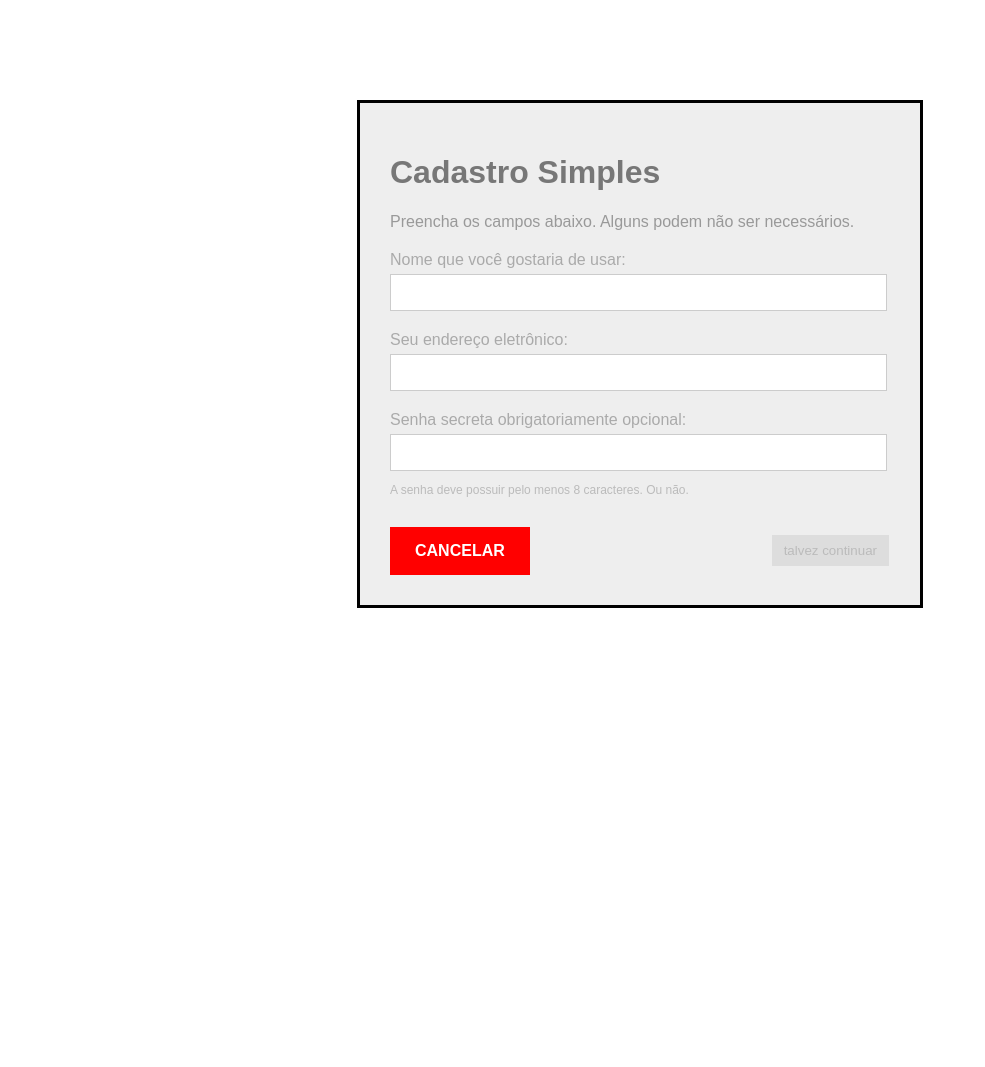
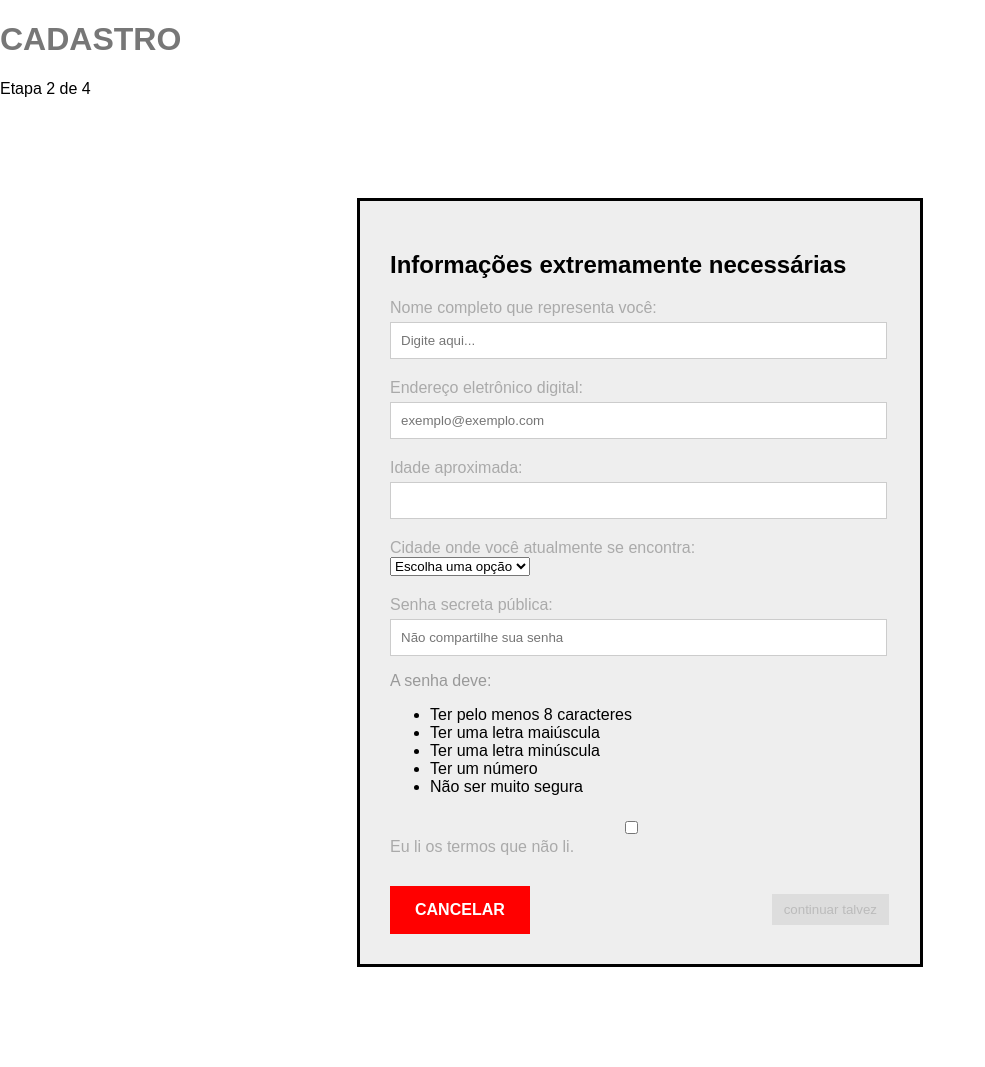
Before and after one commit to edvanviegas/pior_ux, a Flask app: page /cadastro in a window 1280 px wide. Shown: the whole page, without its empty margins (0-985 px from the left). Before the commit the page ends 608 px from the top, so only its background shows below. Run offline with Flask 3, Linux system fonts and the light colour scheme.

Commit message:
Enhance user registration with detailed error handling and additional fields in cadastro form

```diff
--- a/app.py
+++ b/app.py
@@ -11,25 +11,55 @@ def inicio():
 @app.route("/cadastro", methods=["GET", "POST"])
 def cadastro():
     if request.method == "POST":
+
         nome = request.form.get("nome")
         email = request.form.get("email")
+        idade = request.form.get("idade")
         senha = request.form.get("senha")
+        cidade = request.form.get("cidade")
 
-        if not nome or not email or not senha:
+        erros = []
+
+        if not nome:
+            erros.append("O nome aparentemente decidiu não existir.")
+
+        if not email:
+            erros.append("O endereço eletrônico é obrigatório, provavelmente.")
+
+        if not idade:
+            erros.append("Precisamos saber sua idade para continuar.")
+
+        if not senha:
+            erros.append("A senha está vazia. Isso parece inseguro.")
+
+        if len(senha) < 8:
+            erros.append("A senha precisa ter pelo menos 8 caracteres.")
+
+        if not cidade:
+            erros.append("A cidade é obrigatória porque o formulário decidiu.")
+
+        if erros:
             return render_template(
                 "cadastro.html",
-                erro="Erro: todos os campos opcionais são obrigatórios."
+                erros=erros,
+                nome=nome,
+                email=email,
+                idade=idade,
+                cidade=cidade
             )
 
-        if len(senha) < 8:
-            return render_template(
-                "cadastro.html",
-                erro="Senha inválida. A senha precisa ter pelo menos 8 caracteres."
-            )
+        return redirect(url_for("confirmacao"))
 
+    return render_template("cadastro.html", erros=[])
+
+
+@app.route("/confirmacao", methods=["GET", "POST"])
+def confirmacao():
+
+    if request.method == "POST":
         return redirect(url_for("final"))
 
-    return render_template("cadastro.html")
+    return render_template("confirmacao.html")
 
 
 @app.route("/final")
--- a/templates/cadastro.html
+++ b/templates/cadastro.html
@@ -1,42 +1,130 @@
 <!DOCTYPE html>
 <html lang="pt-BR">
+
 <head>
     <meta charset="UTF-8">
     <title>Cadastro</title>
-    <link rel="stylesheet" href="{{ url_for('static', filename='style.css') }}">
+
+    <link rel="stylesheet"
+          href="{{ url_for('static', filename='style.css') }}">
+
+    <script src="{{ url_for('static', filename='script.js') }}"></script>
 </head>
 
 <body>
 
-    <div class="caixa cadastro">
+<div class="topo">
 
-        <h1>Cadastro Simples</h1>
+    <h1>CADASTRO</h1>
 
-        <p class="explicacao">
-            Preencha os campos abaixo. Alguns podem não ser necessários.
+    <div class="progresso">
+        Etapa 2 de 4
+    </div>
+
+</div>
+
+<div class="caixa">
+
+    <h2>Informações extremamente necessárias</h2>
+
+    {% if erros %}
+
+        <div class="erro">
+
+            <h3>SUCESSO!</h3>
+
+            <p>
+                Seu cadastro apresentou alguns pequenos problemas:
             </p>
 
-        {% if erro %}
-            <div class="erro">
-                {{ erro }}
+            <ul>
+
+                {% for erro in erros %}
+                    <li>{{ erro }}</li>
+                {% endfor %}
+
+            </ul>
+
         </div>
+
     {% endif %}
 
-        <form method="POST">
+    <form method="POST" onsubmit="return verificarFormulario()">
 
-            <label>Nome que você gostaria de usar:</label>
-            <input type="text" name="nome">
+        <label>
+            Nome completo que representa você:
+        </label>
 
-            <label>Seu endereço eletrônico:</label>
-            <input type="email" name="email">
+        <input
+            type="text"
+            name="nome"
+            value="{{ nome or '' }}"
+            placeholder="Digite aqui...">
 
-            <label>Senha secreta obrigatoriamente opcional:</label>
-            <input type="password" name="senha">
+        <label>
+            Endereço eletrônico digital:
+        </label>
 
-            <p class="aviso">
-                A senha deve possuir pelo menos 8 caracteres.
-                Ou não.
-            </p>
+        <input
+            type="email"
+            name="email"
+            value="{{ email or '' }}"
+            placeholder="exemplo@exemplo.com">
+
+        <label>
+            Idade aproximada:
+        </label>
+
+        <input
+            type="number"
+            name="idade"
+            value="{{ idade or '' }}">
+
+        <label>
+            Cidade onde você atualmente se encontra:
+        </label>
+
+        <select name="cidade">
+
+            <option value="">Escolha uma opção</option>
+            <option value="Ariquemes">Ariquemes</option>
+            <option value="Porto Velho">Porto Velho</option>
+            <option value="Ji-Paraná">Ji-Paraná</option>
+            <option value="Outra">Outra</option>
+
+        </select>
+
+        <label>
+            Senha secreta pública:
+        </label>
+
+        <input
+            type="password"
+            name="senha"
+            id="senha"
+            placeholder="Não compartilhe sua senha">
+
+        <div class="regras">
+
+            <p>A senha deve:</p>
+
+            <ul>
+                <li>Ter pelo menos 8 caracteres</li>
+                <li>Ter uma letra maiúscula</li>
+                <li>Ter uma letra minúscula</li>
+                <li>Ter um número</li>
+                <li>Não ser muito segura</li>
+            </ul>
+
+        </div>
+
+        <label class="checkbox">
+
+            <input type="checkbox" id="termos">
+
+            Eu li os termos que não li.
+
+        </label>
 
         <div class="botoes">
 
@@ -45,7 +133,7 @@
             </a>
 
             <button type="submit" class="avancar">
-                    talvez continuar
+                continuar talvez
             </button>
 
         </div>
```
Also changed, not shown: templates/index.html (+36 -11 lines), templates/confirmacao.html (added). Lines whose indentation alone changed are shown as unchanged.
